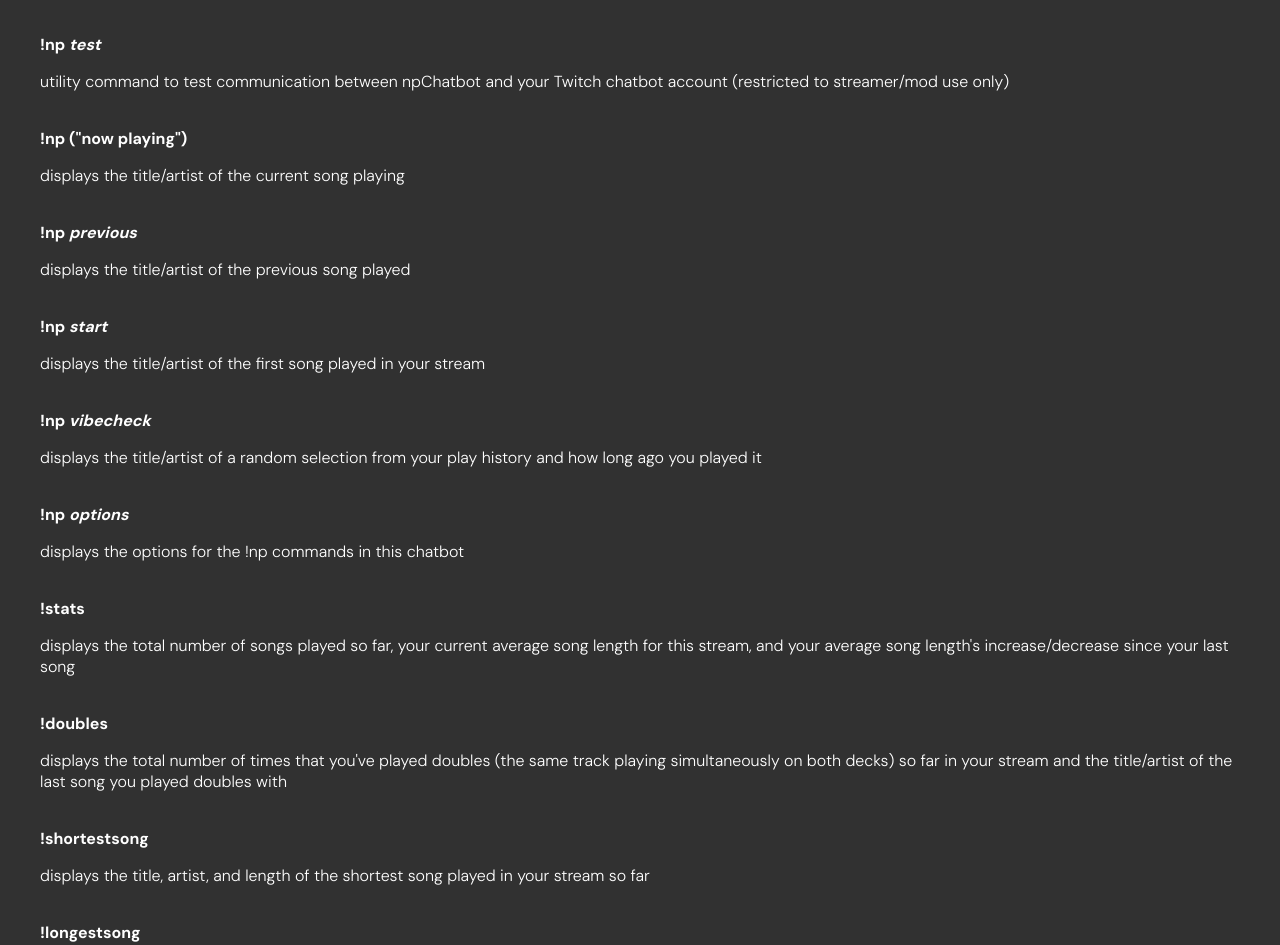
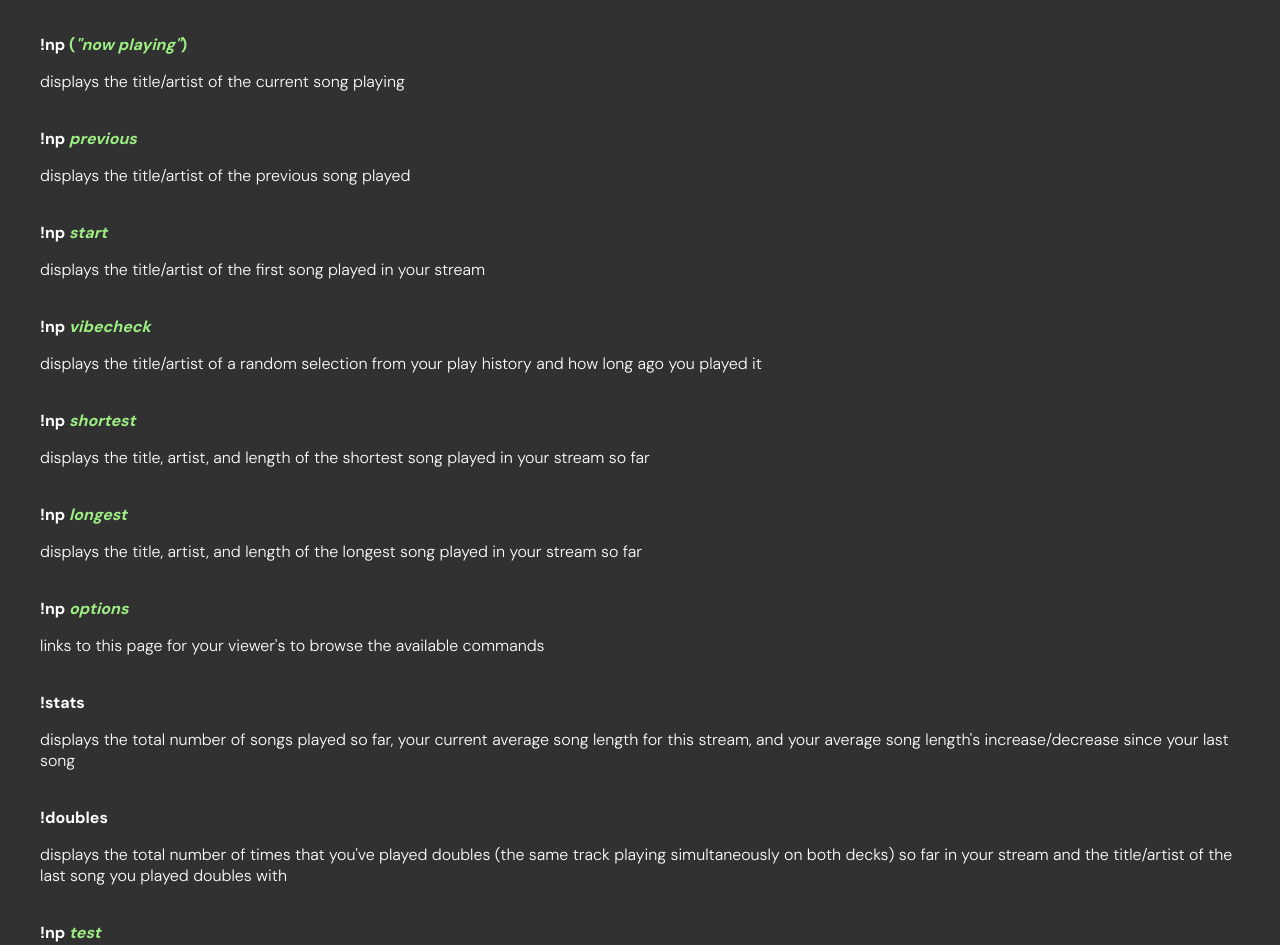
Before and after one commit to marcusmcb/np-chatbot-site, a React (Create React App) app: page /commands in a window 1280 px wide. Shown: the part 167-1112 px from the top of the page. Built offline with nearby package versions, Linux system fonts and the light colour scheme.

Commit message:
updated command list

```diff
--- a/src/pages/commands/CommandsPage.tsx
+++ b/src/pages/commands/CommandsPage.tsx
@@ -6,23 +6,31 @@ const CommandsPage = (): JSX.Element => {
 			<div className='commands-page'>
 				<div className='commands-page-container'>
 					<div className='commands-page-header'>Command List:</div>
+
 					<div className='commands-page-text'>
-						<b>!np <i>test</i></b>{' '}
-						<p>utility command to test communication between npChatbot and your Twitch chatbot account (restricted to streamer/mod use only)</p>
-					</div>
-					<div className='commands-page-text'>
-						<b>!np ("now playing")</b>{' '}
+						<b>
+							!np{' '}
+							<span className='commands-highlighted-text'>
+								(<i>"now playing"</i>)
+							</span>
+						</b>{' '}
 						<p>displays the title/artist of the current song playing</p>
 					</div>
 					<div className='commands-page-text'>
 						<b>
-							!np <i>previous</i>
+							!np{' '}
+							<span className='commands-highlighted-text'>
+								<i>previous</i>
+							</span>
 						</b>{' '}
 						<p>displays the title/artist of the previous song played</p>
 					</div>
 					<div className='commands-page-text'>
 						<b>
-							!np <i>start</i>
+							!np{' '}
+							<span className='commands-highlighted-text'>
+								<i>start</i>
+							</span>
 						</b>{' '}
 						<p>
 							displays the title/artist of the first song played in your stream
@@ -30,7 +38,10 @@ const CommandsPage = (): JSX.Element => {
 					</div>
 					<div className='commands-page-text'>
 						<b>
-							!np <i>vibecheck</i>
+							!np{' '}
+							<span className='commands-highlighted-text'>
+								<i>vibecheck</i>
+							</span>
 						</b>{' '}
 						<p>
 							displays the title/artist of a random selection from your play
@@ -39,9 +50,39 @@ const CommandsPage = (): JSX.Element => {
 					</div>
 					<div className='commands-page-text'>
 						<b>
-							!np <i>options</i>
+							!np{' '}
+							<span className='commands-highlighted-text'>
+								<i>shortest</i>
+							</span>
 						</b>{' '}
-						<p>displays the options for the !np commands in this chatbot</p>
+						<p>
+							displays the title, artist, and length of the shortest song played
+							in your stream so far
+						</p>
+					</div>
+					<div className='commands-page-text'>
+						<b>
+							!np{' '}
+							<span className='commands-highlighted-text'>
+								<i>longest</i>
+							</span>
+						</b>{' '}
+						<p>
+							displays the title, artist, and length of the longest song played
+							in your stream so far
+						</p>
+					</div>
+					<div className='commands-page-text'>
+						<b>
+							!np{' '}
+							<span className='commands-highlighted-text'>
+								<i>options</i>
+							</span>
+						</b>{' '}
+						<p>
+							links to this page for your viewer's to browse the available
+							commands
+						</p>
 					</div>
 					<div className='commands-page-text'>
 						<b>!stats</b>{' '}
@@ -61,17 +102,15 @@ const CommandsPage = (): JSX.Element => {
 						</p>
 					</div>
 					<div className='commands-page-text'>
-						<b>!shortestsong</b>{' '}
+						<b>
+							!np{' '}
+							<span className='commands-highlighted-text'>
+								<i>test</i>
+							</span>
+						</b>{' '}
 						<p>
-							displays the title, artist, and length of the shortest song played
-							in your stream so far
-						</p>
-					</div>
-					<div className='commands-page-text'>
-						<b>!longestsong</b>{' '}
-						<p>
-							displays the title, artist, and length of the longest song played
-							in your stream so far
+							utility command to test communication between npChatbot and your
+							Twitch chatbot account (restricted to streamer/mod use only)
 						</p>
 					</div>
 				</div>
--- a/src/pages/commands/commandspage.css
+++ b/src/pages/commands/commandspage.css
@@ -24,6 +24,10 @@
 	font-weight: 300;
 }
 
+.commands-highlighted-text {
+	color: rgb(158, 239, 131);
+}
+
 @media (max-width: 700px) {
 	.commands-page-container {
 		margin-left: 5vw;
```
